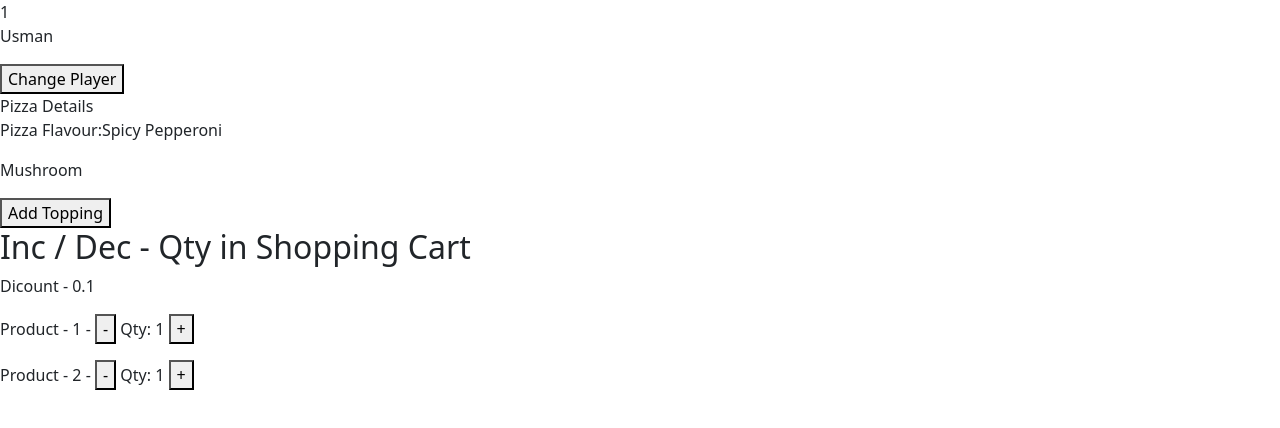
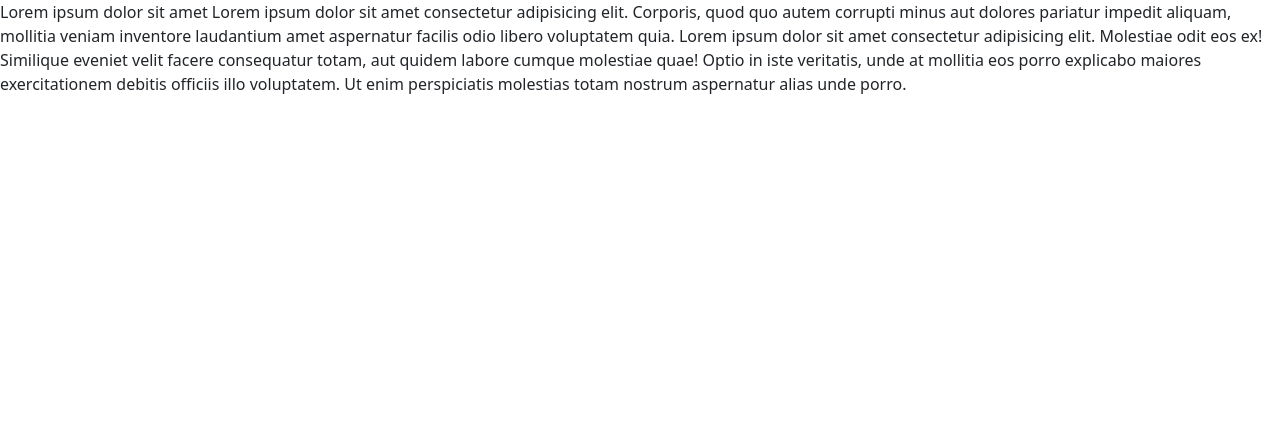
Before and after one commit to codewithghani/react-fundamentals, a React (Vite) app: page / in a window 1280 px wide. Shown: the top 428 px of the page. Built offline with nearby package versions, Linux system fonts and the light colour scheme.

Commit message:
implementing expandible text component

```diff
--- a/src/App.tsx
+++ b/src/App.tsx
@@ -1,6 +1,7 @@
 // import { useState } from "react";
 // import { useState } from "react";
 import "./App.css";
+import ExpandableText from "./components/ExpandableText";
 // import Alert from "./components/Alert";
 // import Alert from "./components/Alert";
 // import ButtonRedefined from "./components/Button";
@@ -9,7 +10,7 @@ import "./App.css";
 // import UpdatingObjectsImmer from "./components/UpdatingObjects-Immer";
 // import NavBar from "./components/NavBar";
 // import ShoppingCart from "./components/ShoppingCart";
-import UpdatingStateEx from "./components/UpdatingStateEx";
+// import UpdatingStateEx from "./components/UpdatingStateEx";
 // import ListGroup from "./components/ListGroup";
 // import NameList from "./components/NameList";
 // import Style from "./components/Style"; /* using of style sheet  */
@@ -19,7 +20,17 @@ import UpdatingStateEx from "./components/UpdatingStateEx";
 function App() {
   return (
     <div>
-      <UpdatingStateEx />
+      <ExpandableText maxChar={10000}>
+        Lorem ipsum dolor sit amet Lorem ipsum dolor sit amet consectetur
+        adipisicing elit. Corporis, quod quo autem corrupti minus aut dolores
+        pariatur impedit aliquam, mollitia veniam inventore laudantium amet
+        aspernatur facilis odio libero voluptatem quia. Lorem ipsum dolor sit
+        amet consectetur adipisicing elit. Molestiae odit eos ex! Similique
+        eveniet velit facere consequatur totam, aut quidem labore cumque
+        molestiae quae! Optio in iste veritatis, unde at mollitia eos porro
+        explicabo maiores exercitationem debitis officiis illo voluptatem. Ut
+        enim perspiciatis molestias totam nostrum aspernatur alias unde porro.
+      </ExpandableText>
     </div>
   );
 }
--- /dev/null
+++ b/src/components/ExpandableText.tsx
@@ -0,0 +1,24 @@
+// import React from 'react'
+
+import { useState } from "react";
+
+interface Props {
+  maxChar?: number;
+  children: string;
+}
+const ExpandableText = ({ maxChar = 20, children }: Props) => {
+  const [showAll, setShowAll] = useState(false);
+  const handleToggler = () => {
+    setShowAll(!showAll);
+  };
+  const toShow = children.substring(0, maxChar) + "...";
+  if (children.length <= maxChar) return <p>{children}</p>;
+  return (
+    <div>
+      {showAll ? children : toShow}
+      <button onClick={handleToggler}>{showAll ? "Less" : "More"}</button>
+    </div>
+  );
+};
+
+export default ExpandableText;
```
